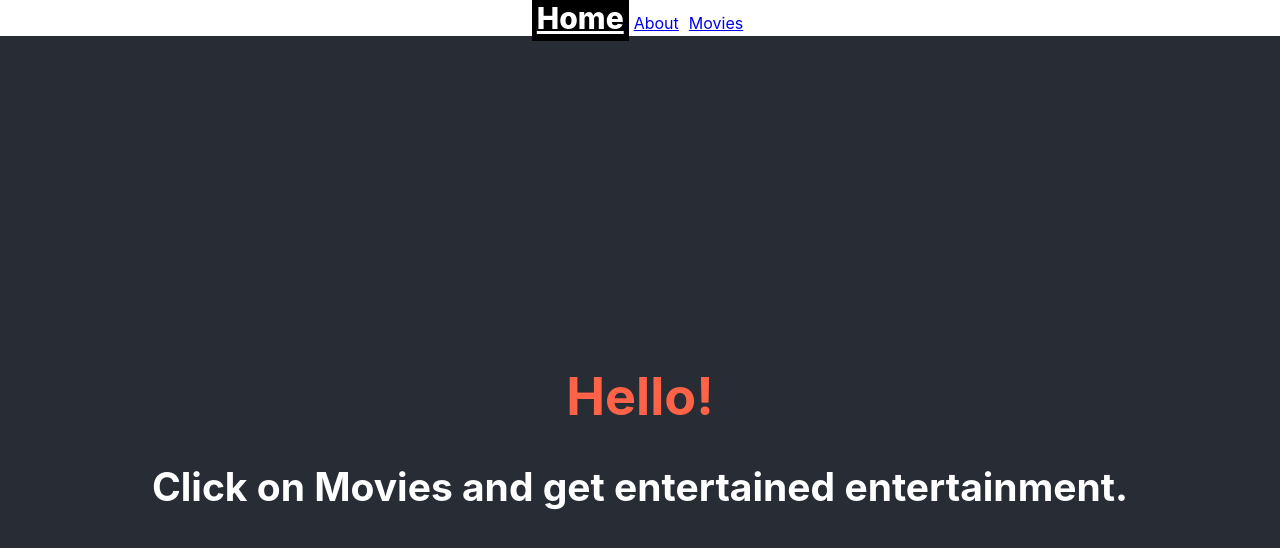
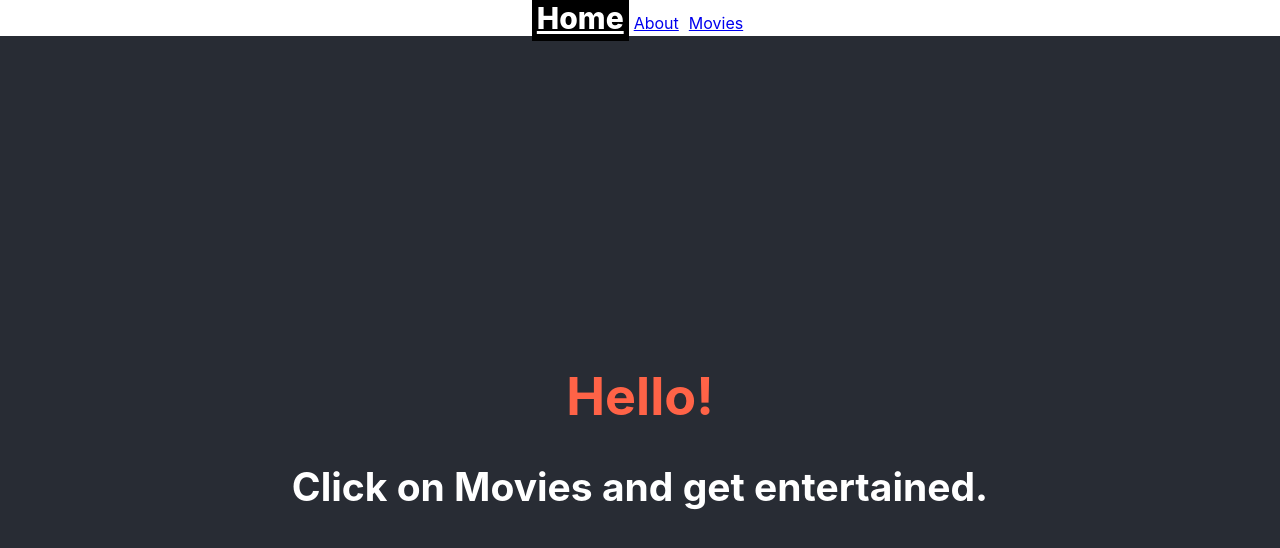
Before and after one commit to mitraws/Movie-Discovery, a React (Create React App) app: page / in a window 1280 px wide. Shown: the top 548 px of the page. Built offline with nearby package versions, Linux system fonts and the light colour scheme.

Commit message:
title changes

```diff
--- a/src/Pages/HomePage.js
+++ b/src/Pages/HomePage.js
@@ -4,7 +4,7 @@ import Title from "../Components/Title";
 export default function (props) {
   // console.log("Hello from home page")
   return (
-    <Title subtitle="Click on Movies and get entertained entertainment.">
+    <Title subtitle="Click on Movies and get entertained.">
       Hello!
     </Title>
   );
```
